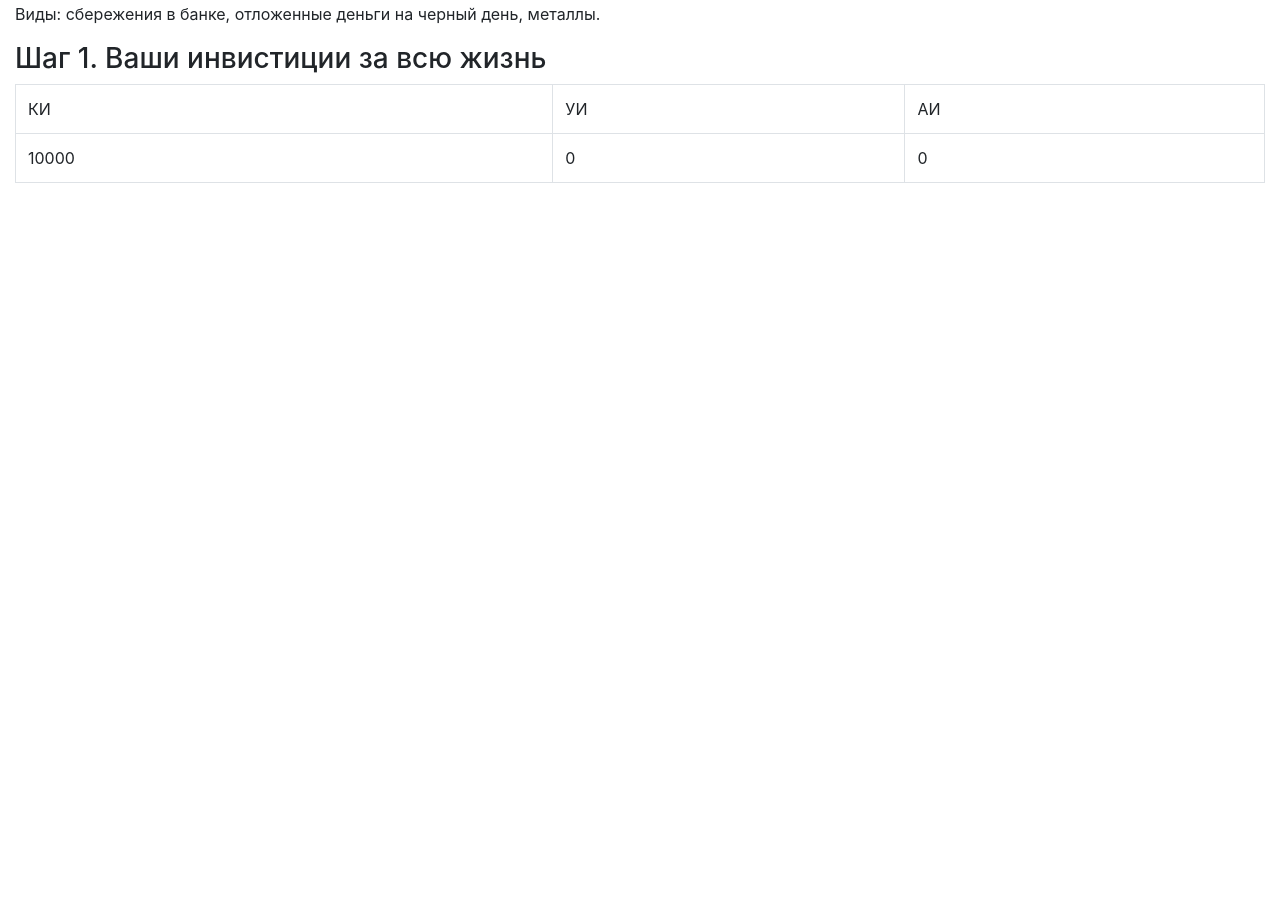
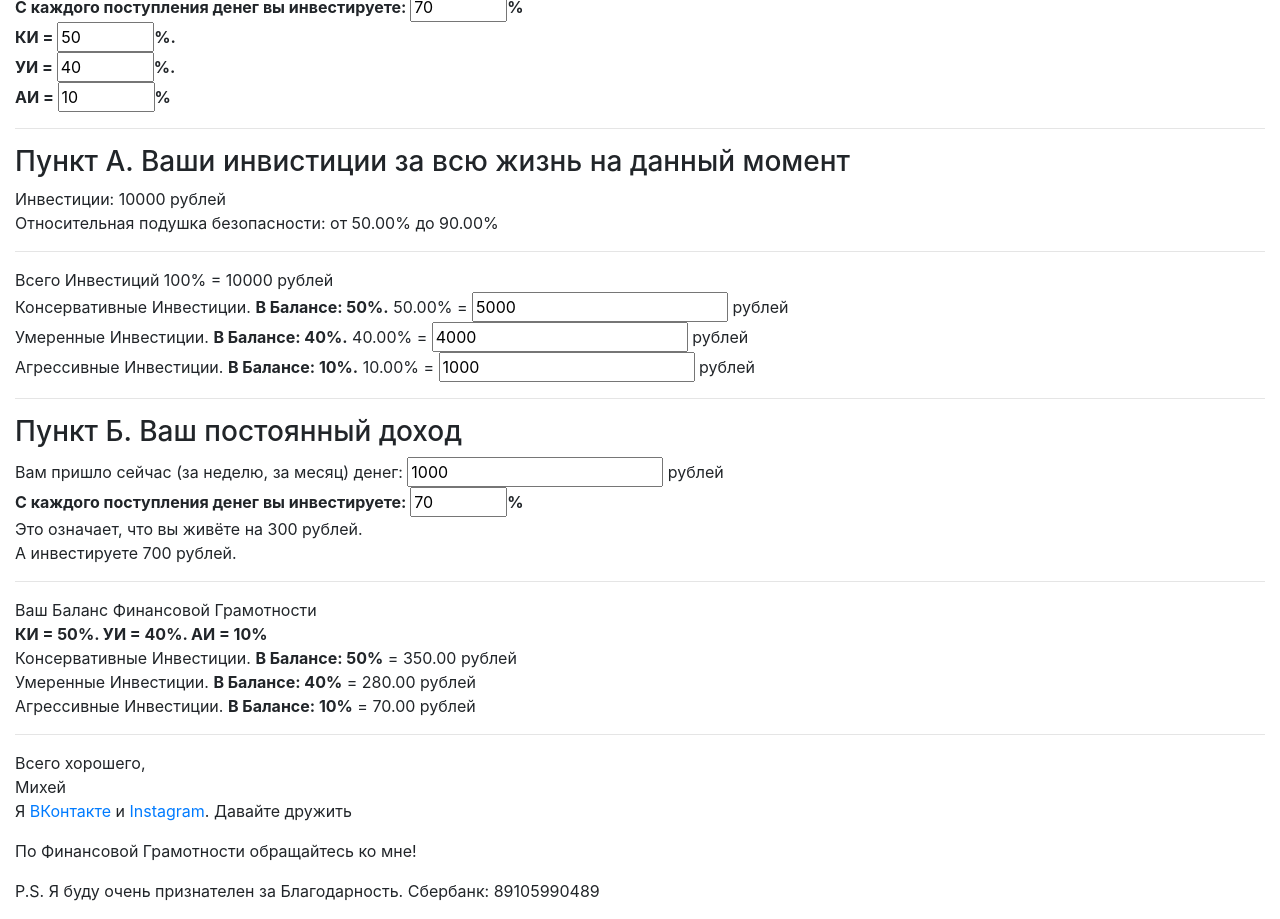
Before and after one commit to Lyumih/balancing-financial-literacy, a plain HTML site: page index.html in a window 1280 px wide. Shown: the part 230-1149 px from the top of the page. Before the commit the page ends 800 px from the top, so only its background shows below. Drawn offline with nearby package versions, Linux system fonts and the light colour scheme.

Commit message:
feat(web): add logics

```diff
--- a/index.html
+++ b/index.html
@@ -20,32 +20,55 @@
     <p>Это самый важный сайт в вашей жизни, чтобы быть богатым и успешным!</p>
     <div>
       <p>Теория</p>
-      <p>Существуют 3 вида инвестиций:<br>
-        Консервативные Инвестиции (КИ) - это основная ваша подушка безопасности.<br>
-        Доходность: 0-5 % в год<br>
-        Риск потери: стремится к 0%<br>
-        Виды: сбережения в банке, отложенные деньги на черный день, металлы.<br>
-      </p>
+      <p><a href="https://vk.com/mihey_coach">Пишите мне</a></p>
+    </div>
+    <div>
+      <h2>Ваш Баланс Финансовой Грамотности</h2>
+      <div><strong>С каждого поступления денег вы инвестируете: <input type="number" v-model.number="incomePercent" step="1" min="0" max="100">%</strong></div>
+      <div><strong>КИ = <input type="number" v-model.number="ki" step="1" min="0" max="100">%. <br>
+        УИ = <input type="number" v-model.number="yi" step="1" min="0" max="100">%. <br>
+        АИ = <input type="number" v-model.number="ai" step="1" min="0" max="100">% </strong></div>
+        <hr>
+
+      <h3>Пункт А. Ваши инвистиции за всю жизнь на данный момент</h3>
+      <div> Инвестиции: {{iTotal}} рублей</div>
+      <div> Относительная подушка безопасности: от {{(+kiPercent).toFixed(2)}}% до {{(+kiPercent + +yiPercent).toFixed(2)}}%</div>
+          <hr>
+      <div>Всего Инвестиций 100% = {{iTotal}} рублей</div>
+      <div> Консервативные Инвестиции. <strong>В Балансе: {{ki}}%.</strong>
+        {{kiPercent}}% = <input type="number" v-model.number="kiTotal" step="1" min="0"> рублей     </div>
+      <div> Умеренные Инвестиции.  <strong>В Балансе: {{yi}}%.</strong>
+        {{yiPercent}}% = <input type="number" v-model.number="yiTotal" step="1" min="0"> рублей     </div>
+      <div> Агрессивные Инвестиции.  <strong>В Балансе: {{ai}}%.</strong>
+        {{aiPercent}}% = <input type="number" v-model.number="aiTotal" step="1" min="0"> рублей     </div>
+
+    </div>
+    <hr>
+    <div>
+      <h3>Пункт Б. Ваш постоянный доход</h3>
+
+      <div>Вам пришло сейчас (за неделю, за месяц) денег: <input type="number" v-model.number="income" step="1" min="0"> рублей</div>
+      <div><strong>С каждого поступления денег вы инвестируете: <input type="number" v-model.number="incomePercent" step="1" min="0" max="100">%</strong></div>
+      <div>Это означает, что вы живёте на {{income*(100-incomePercent)/100}} рублей.</div>
+      <div>А инвестируете {{iIncome}} рублей.</div>
+      <hr>
+      <div>Ваш Баланс Финансовой Грамотности</div>
+      <div><strong>КИ = {{ki}}%. УИ = {{yi}}%. АИ = {{ai}}% </strong></div>
+      <div> Консервативные Инвестиции.
+        <strong>В Балансе: {{ki}}%</strong> = {{kiIncome}} рублей </div>
+      <div> Умеренные Инвестиции.  <strong>В Балансе: {{yi}}%</strong> = {{yiIncome}} рублей     </div>
+      <div> Агрессивные Инвестиции.  <strong>В Балансе: {{ai}}%</strong> = {{aiIncome}} рублей     </div>
     </div>
 
+<hr>
     <div>
-      <h3>Шаг 1. Ваши инвистиции за всю жизнь</h3>
-      <div>
-        <table class="table table-bordered">
-          <tr>
-            <td>КИ</td>
-            <td>УИ</td>
-            <td>АИ</td>
-          </tr>
-          <tr>
-            <td>10000</td>
-            <td>0</td>
-            <td>0</td>
-          </tr>
-        </table>
-      </div>
+      <p>
+        Всего хорошего,<br>
+        Михей<br>
+        Я <a href="https://vk.com/mihey_coach" target="_blank">ВКонтакте</a> и <a href="https://www.instagram.com/mihey_coach/" target="_blank">Instagram</a>. Давайте дружить</p>
+      <p>По Финансовой Грамотности обращайтесь ко мне!</p>
+      <p>P.S. Я буду очень признателен за Благодарность. Сбербанк: 89105990489</p>
     </div>
-
   </div>
 
 
--- a/js/index.js
+++ b/js/index.js
@@ -1,5 +1,57 @@
 const app = new Vue({
   el: "#app",
   data: {
+    ki: 50,
+    yi: 40,
+    ai: 10,
+    incomePercent: 70,
+    kiTotal: 5000,
+    yiTotal: 4000,
+    aiTotal: 1000,
+    income: 1000
   },
+  computed: {
+    iTotal() {
+      return (+this.kiTotal + +this.yiTotal + +this.aiTotal)
+    },
+    kiPercent() {
+      if (this.kiTotal > 0) {
+        return (this.kiTotal * 100 / this.iTotal).toFixed(2)
+      }
+      return 0
+    },
+    yiPercent() {
+      if (this.yiTotal > 0) {
+        return (this.yiTotal * 100 / this.iTotal).toFixed(2)
+      }
+      return 0
+    },
+    aiPercent() {
+      if (this.aiTotal > 0) {
+        return (this.aiTotal * 100 / this.iTotal).toFixed(2)
+      }
+      return 0
+    },
+    iIncome() {
+      return this.income*this.incomePercent/100
+    },
+    kiIncome() {
+      if (this.iIncome > 0) {
+        return (this.iIncome * this.ki / 100).toFixed(2)
+      }
+      return 0
+    },
+    yiIncome() {
+      if (this.iIncome > 0) {
+        return (this.iIncome * this.yi / 100).toFixed(2)
+      }
+      return 0
+    },
+    aiIncome() {
+      if (this.iIncome > 0) {
+        return (this.iIncome * this.ai / 100).toFixed(2)
+      }
+      return 0
+    },
+  }
 });
```
